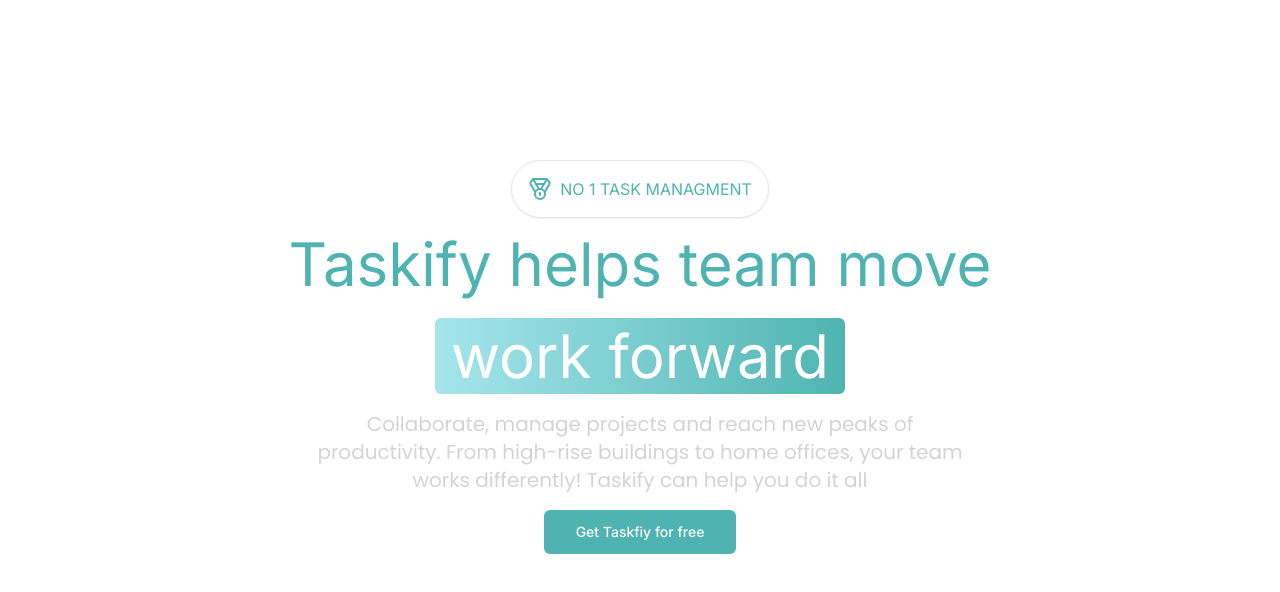
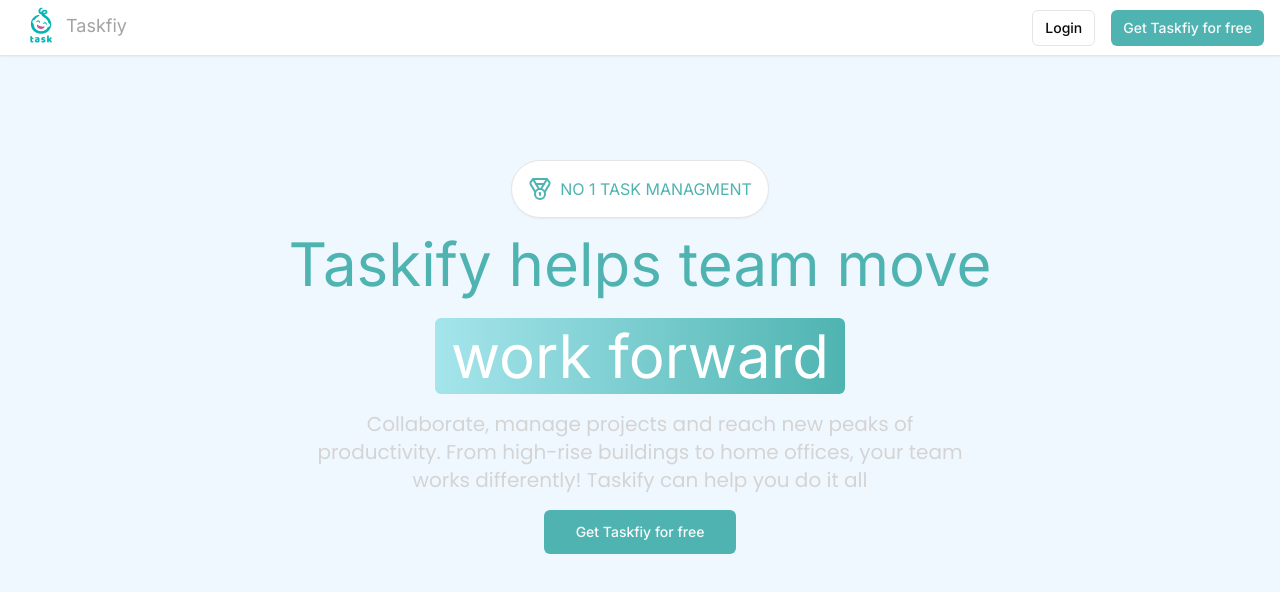
Before and after one commit to ChenHaoJie9527/task-card, a Next.js app: page / in a window 1280 px wide. Shown: the top 592 px of the page. Built offline with nearby package versions, Linux system fonts and the light colour scheme.

Commit message:
feat: Navbar组件

```diff
--- /dev/null
+++ b/app/(marketing)/_components/Navbar.tsx
@@ -0,0 +1,21 @@
+import Logo from "@/components/logo";
+import { Button } from "@/components/ui/button";
+import Link from "next/link";
+
+export const Navbar = () => {
+  return (
+    <div className="fixed top-0 left-0 bg-[#fff] w-full px-4 h-14 flex items-center shadow-sm border-b">
+      <div className="md:max-w-screen-2xl m-auto w-full flex items-center justify-between">
+        <Logo />
+        <div className="space-x-4 md:block md:w-auto flex items-center justify-between w-full">
+          <Button size="sm" asChild variant="outline">
+            <Link href="/sign-up">Login</Link>
+          </Button>
+          <Button className="bg-[#4fb4b1]" size="sm">
+            <Link href="/sign-up">Get Taskfiy for free</Link>
+          </Button>
+        </div>
+      </div>
+    </div>
+  );
+};
--- a/app/(marketing)/layout.tsx
+++ b/app/(marketing)/layout.tsx
@@ -1,10 +1,12 @@
+import { Navbar } from "./_components/Navbar";
+
 interface Props {
   children: React.ReactNode;
 }
 export default function Layout({ children }: Props) {
   return (
-    <div className="bg-[#fff] h-[100vh] w-[100vw]">
-      {/* Navbar */}
+    <div className="bg-[#f0f8ff] h-[100vh] w-[100vw]">
+      <Navbar />
       <main className="pt-40 pb-20">{children}</main>
     </div>
   );
```
